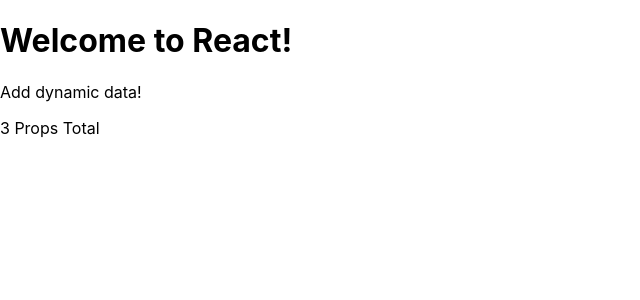
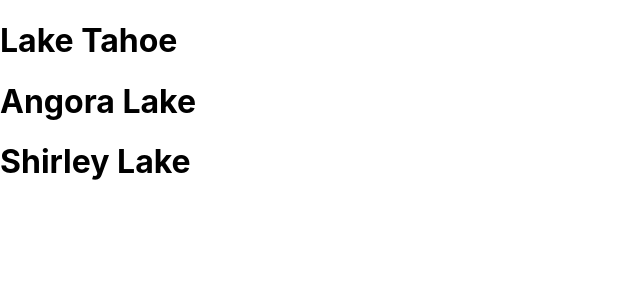
Before and after one commit to ademeglio/hello-react, a React (Create React App) app: page / in a window 1280 px wide. Shown: the top 300 px of the page, without its empty margins (0-640 px from the left). Built offline with nearby package versions, Linux system fonts and the light colour scheme.

Commit message:
compose components

```diff
--- a/src/index.js
+++ b/src/index.js
@@ -2,23 +2,21 @@
 import ReactDOM from 'react-dom';
 import './index.css';
 
-function Hello({library, message, number}) {
+function Lake({name}) {
+  return <h1>{name}</h1>;
+}
 
+function App() {
   return (
     <div>
-      <h1>Welcome to {library}!</h1>
-      <p> {message}</p>
-      <p> {number} Props Total</p>
+      <Lake name="Lake Tahoe" />
+      <Lake name="Angora Lake" />
+      <Lake name="Shirley Lake"/>
     </div>
-  );
-}
+  )
+};
 
 ReactDOM.render(
-  <Hello
-    library="React"
-    message="Add dynamic data!"
-    number={3}
-
-  />,
+  <App />,
   document.getElementById('root')
 );
```
